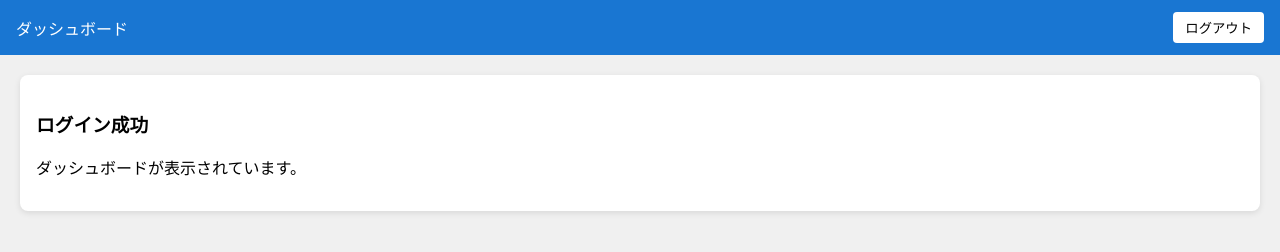
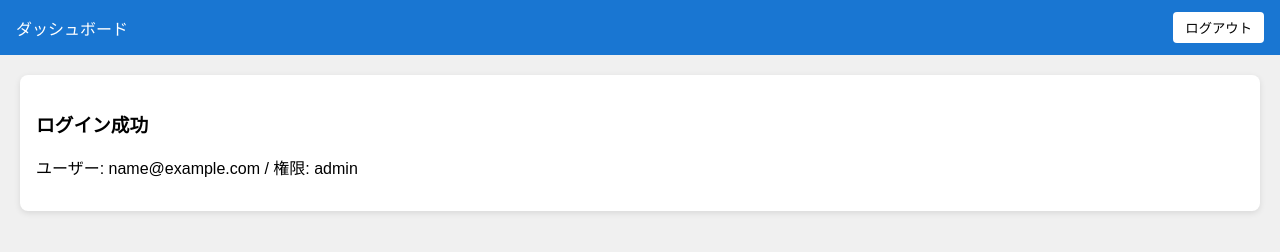
Before and after one commit to Saito-teru/warehouse-app, a website: page public/dashboard.html in a window 1280 px wide. Drawn offline with Linux system fonts and the light colour scheme; sample sign-in values are in the browser's storage.

Commit message:
show logged-in user info on dashboard

```diff
--- a/public/dashboard.html
+++ b/public/dashboard.html
@@ -46,7 +46,7 @@
 <div class="container">
   <div class="card">
     <h3>ログイン成功</h3>
-    <p>ダッシュボードが表示されています。</p>
+    <p id="userInfo">読み込み中...</p>
   </div>
 </div>
 
@@ -57,6 +57,20 @@
     location.href="/login.html";
   }
 
+  function parseJwt(token){
+    const base64Url = token.split('.')[1];
+    const base64 = base64Url.replace(/-/g,'+').replace(/_/g,'/');
+    const jsonPayload = decodeURIComponent(atob(base64).split('').map(function(c){
+      return '%' + ('00' + c.charCodeAt(0).toString(16)).slice(-2);
+    }).join(''));
+    return JSON.parse(jsonPayload);
+  }
+
+  const user = parseJwt(token);
+
+  document.getElementById("userInfo").innerText =
+    "ユーザー: " + user.email + " / 権限: " + user.role;
+
   function logout(){
     localStorage.removeItem("token");
     location.href="/login.html";
```
